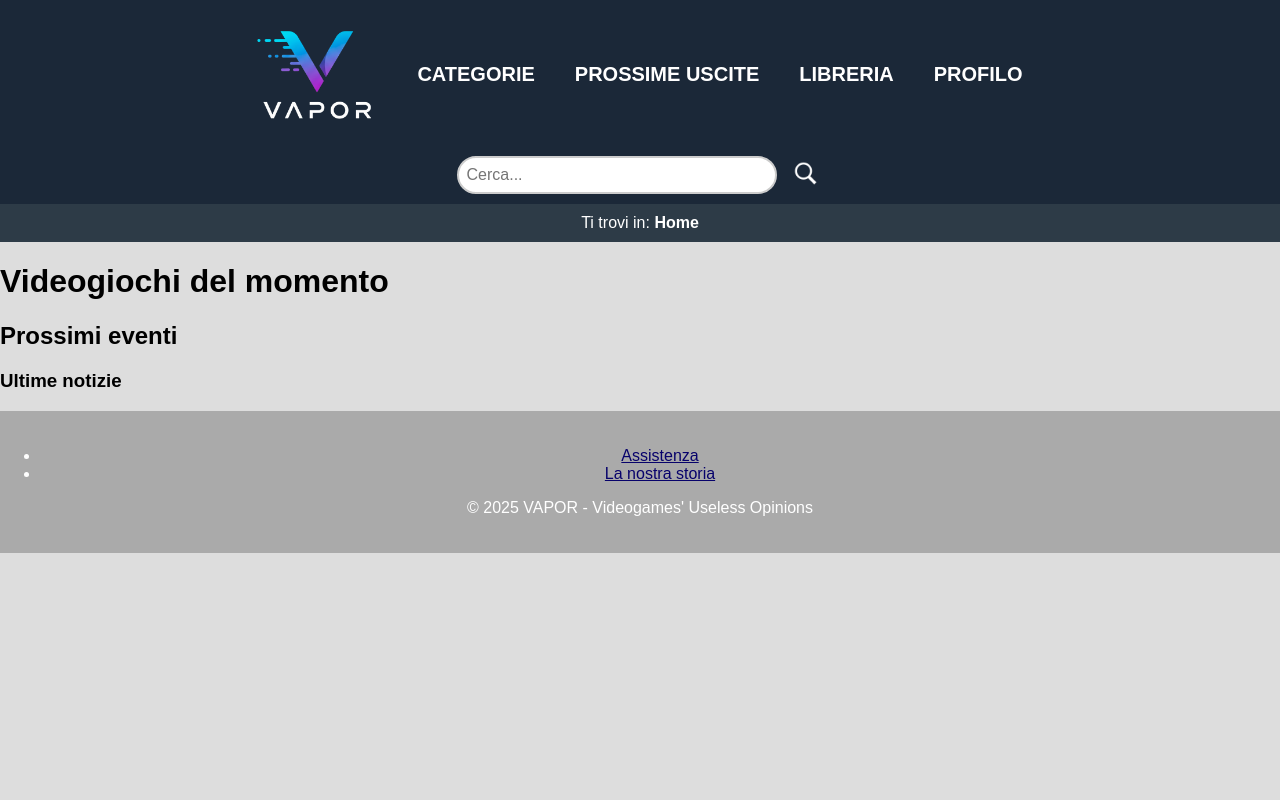
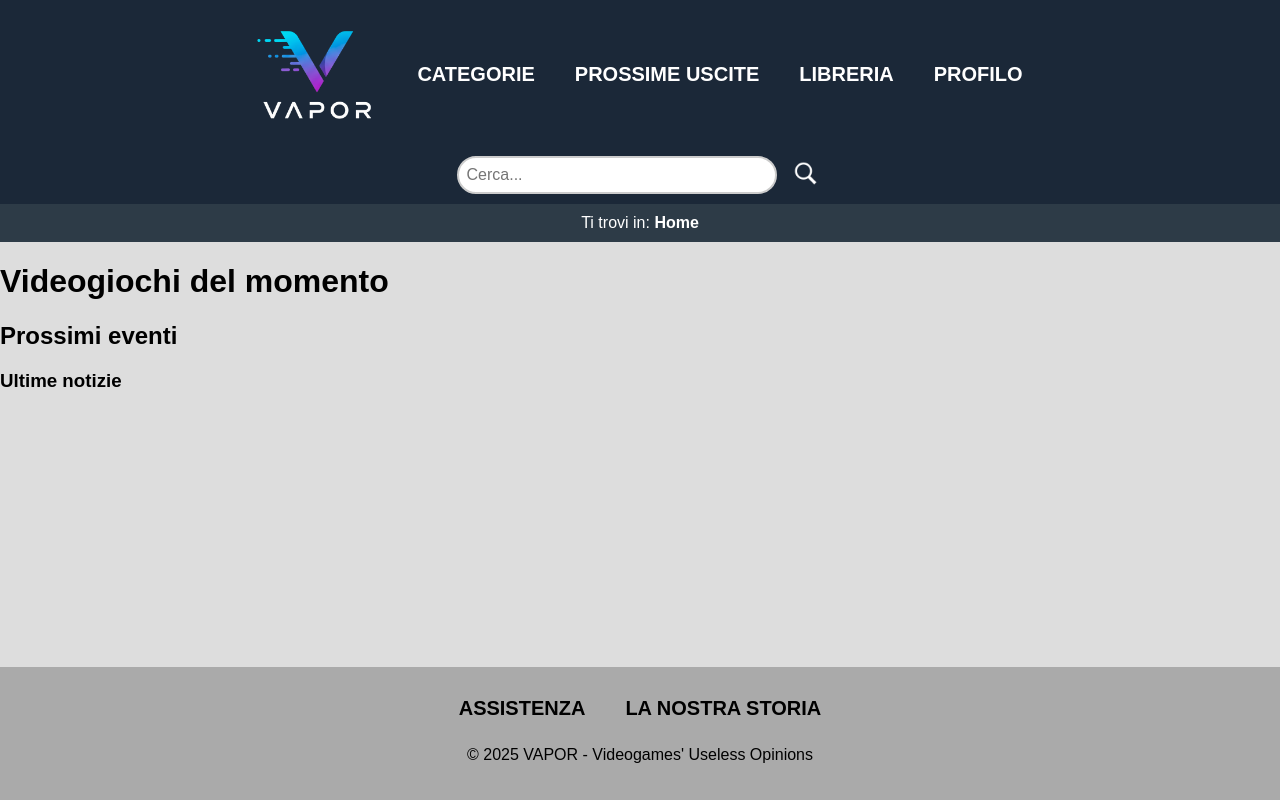
Before and after one commit to ColdBerri/TecWeb-Unipd-2025, a PHP site: page /html/index.html in a window 1280 px wide. Run offline with PHP 8.4, Linux system fonts and the light colour scheme.

Commit message:
css-homepage

```diff
--- a/src/css/style.css
+++ b/src/css/style.css
@@ -8,12 +8,6 @@
     --linkvisitedFooter: #0606fb;
 }
 
-body {
-    background-color: var(--bgcolor);
-    color: var(--textcolor);
-    font-family: Arial, Helvetica, sans-serif;
-}
-
 a {
     color: var(--linkcolor);
 }
@@ -22,16 +16,15 @@ a:visited {
     color: var(--linkvisited);
 }
 
-footer {
-    background-color: var(--bgfooter);
-}
-
 footer a:visited {
     color: var(--linkvisitedFooter);
 }
 
 /* Rimuove i margini e padding di default del body e di altri elementi */
 body, html {
+    background-color: var(--bgcolor);
+    color: var(--textcolor);
+    font-family: Arial, Helvetica, sans-serif;
     margin: 0; /* Rimuove il margine di default */
     padding: 0; /* Rimuove il padding di default */
     height: 100%; /* Assicura che la pagina occupi tutta la schermata */
@@ -118,17 +111,53 @@ header {
 }
 
 .search-icon:hover {
-    content: url('../assets/search_.png'); /* Sostituisce l'immagine con search_red.png al passaggio del mouse */
+    content: url('../assets/search_red.png'); /* Sostituisce l'immagine con search_red.png al passaggio del mouse */
 }
 
-/* Sezione footer */
+/* Footer */
 footer {
     background-color: var(--bgfooter);
-    color: white;
+    color: var(--textcolor);
     padding: 20px 0;
     text-align: center;
+    margin-top: 0; /* Rimuove lo spazio sopra il footer */
+    width: 100%; /* Assicura che il footer occupi tutta la larghezza della pagina */
+    position: relative; /* Mantiene il footer al di sotto del contenuto */
 }
 
-footer a:visited {
-    color: #8c8c8c;
+/* Tabella del footer */
+.footer-table {
+    width: 100%;
+    display: flex;
+    justify-content: space-evenly;
+    align-items: center;
+    padding: 0 20px;
+    border-collapse: collapse;
+    text-transform: uppercase;
 }
+
+.footer-table td {
+    padding: 10px 20px;
+}
+
+.footer-table a {
+    text-decoration: none;
+    font-weight: bold;
+    color: var(--textcolor);
+    font-size: 20px;
+}
+
+.footer-table a:hover {
+    color: var(--bandiera); /* Colore al passaggio del mouse */
+}
+
+/* Assicura che il footer non spinga sotto la pagina */
+body {
+    display: flex;
+    flex-direction: column;
+    height: 100vh; /* Imposta l'altezza della pagina */
+}
+
+main {
+    flex: 1; /* Occupando lo spazio restante, assicura che il footer stia in fondo */
+}
--- a/src/html/index.html
+++ b/src/html/index.html
@@ -41,13 +41,16 @@
         </main>
 
         <footer>
-            <nav>
-                <ul>
-                    <li><a href="Assistenza e contatti.html">Assistenza</a></li>
-                    <li><a href="as.html">La nostra storia</a></li>
-                </ul>
-            </nav>
+            <!-- Tabella del footer -->
+            <table class="footer-table">
+                <tr>
+                    <td><a href="Assistenza_e_contatti.html">Assistenza</a></td>
+                    <td><a href="as.html">La nostra storia</a></td>
+                </tr>
+            </table>
+            <!-- Copyright -->
             <p>© 2025 VAPOR - Videogames' Useless Opinions</p>
         </footer>
+
     </body>
 </html>
```
